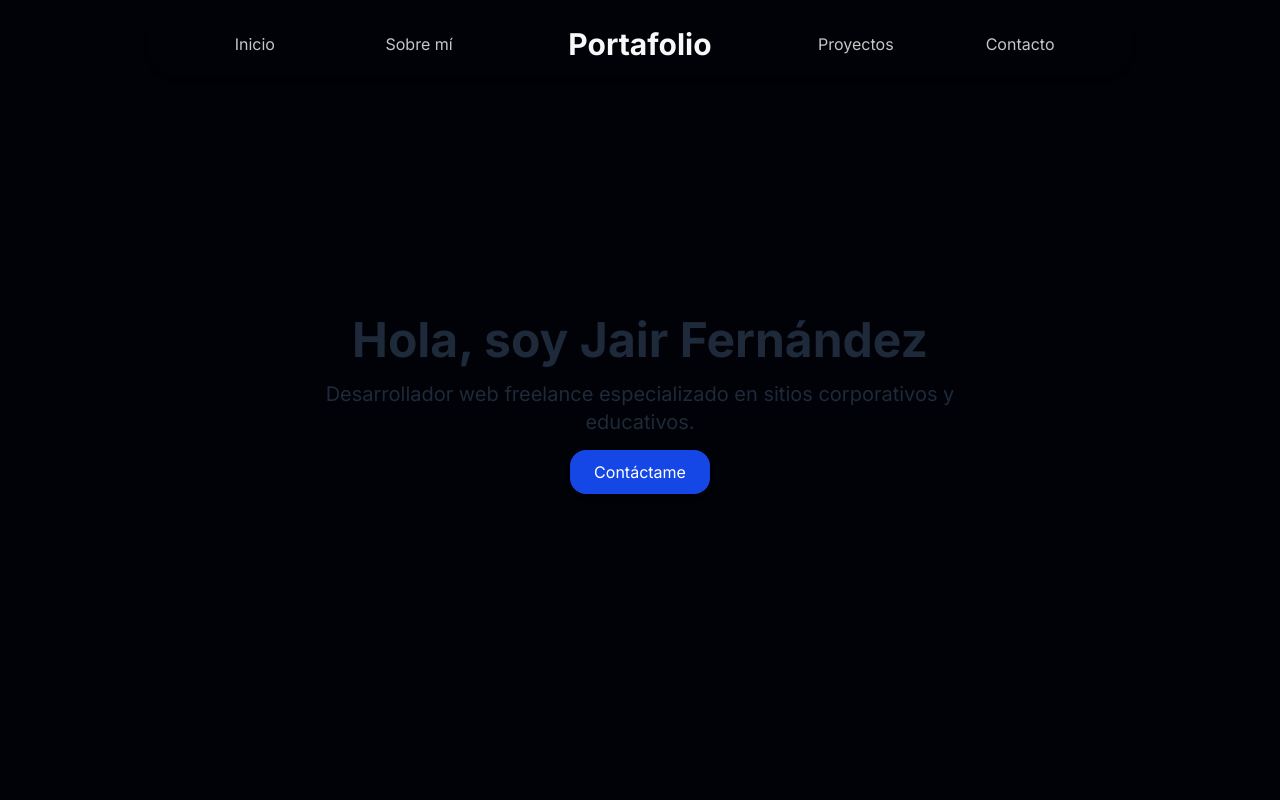
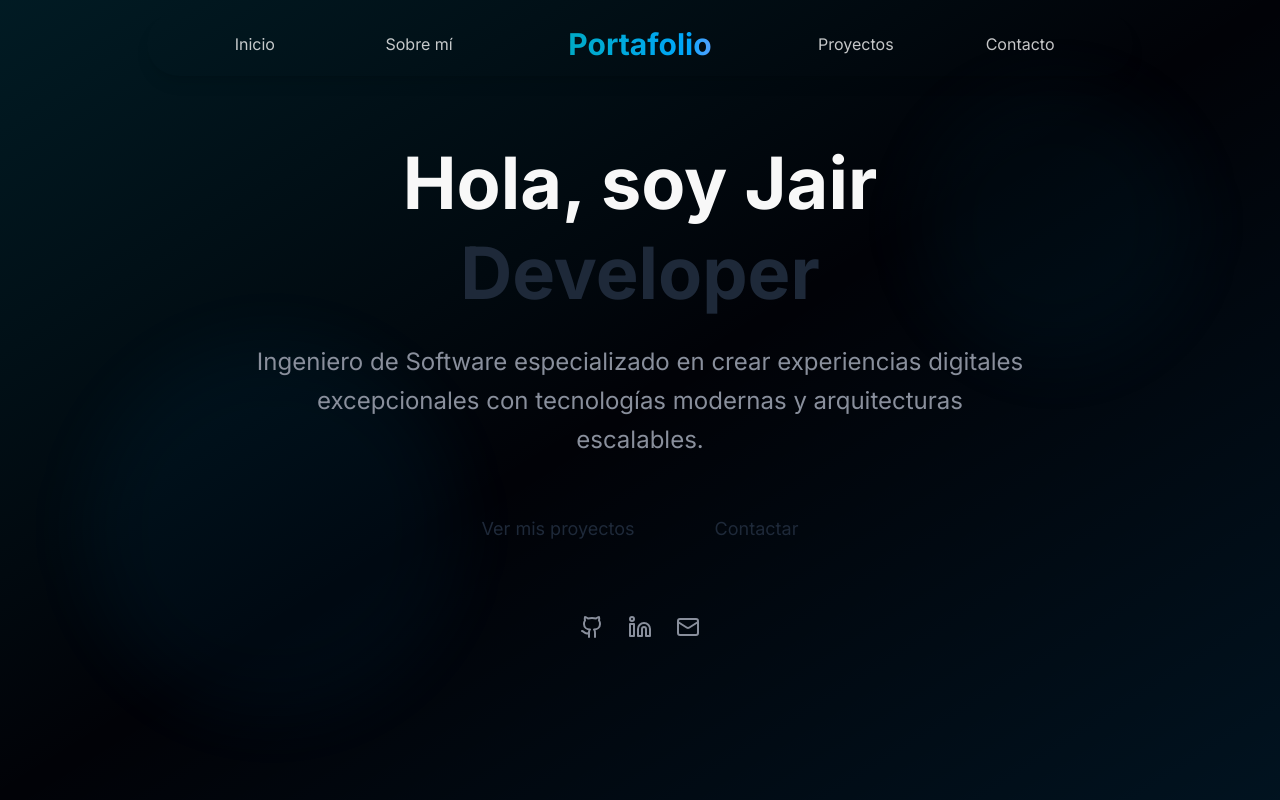
Before and after one commit to Jairdevv/portfolio, a React (Vite) app: page / in a window 1280 px wide. Shown: the top 800 px of the page. Built offline with nearby package versions, Linux system fonts and the light colour scheme.

Commit message:
hero updated

```diff
--- a/src/components/Hero.jsx
+++ b/src/components/Hero.jsx
@@ -1,21 +1,65 @@
+import { ArrowDown, Github, Linkedin, Mail } from "lucide-react";
+import { useEffect, useState } from "react";
+
+
 const Hero = () => {
+  const [isVisible, setIsVisible] = useState(false)
+
+  useEffect(() => {
+    setIsVisible(true);
+  }, []);
+
   return (
-    <section className="min-h-screen flex items-center justify-center  p-10">
-      <div className="text-center max-w-2xl">
-        <h1 className="text-4xl md:text-5xl font-bold mb-4">
-          Hola, soy Jair Fernández
-        </h1>
-        <p className="text-xl mb-6">
-          Desarrollador web freelance especializado en sitios corporativos y
-          educativos.
-        </p>
-        <a
-          href="#contacto"
-          className="bg-blue-700 text-white px-6 py-3 rounded-2xl shadow-md hover:bg-blue-900 transition"
-        >
-          Contáctame
-        </a>
+    <section id="inicio" className="min-h-screen flex items-center justify-center py-20 px-6 relative overflow-hidden">
+
+      <div className="absolute inset-0 bg-gradient-to-br from-primary/15 via-transparent to-primary-glow/10 pointer-events-none" />
+
+      <div className="container mx-auto py-10 relative z-10">
+        <div className="text-center animate-fade-in">
+
+          <div className="">
+            <h1 className="text-5xl md:text-7xl font-bold mb-6 leading-tight">
+              <span className="text-foreground">Hola, soy Jair</span>
+              <br />
+              <span className="hero-text animate-glow-pulse">
+                Developer
+              </span>
+            </h1>
+            <p className="text-xl md:text-2xl text-muted-foreground mb-8 max-w-3xl mx-auto leading-relaxed">
+              Ingeniero de Software especializado en crear experiencias digitales
+              excepcionales con tecnologías modernas y arquitecturas escalables.
+            </p>
+          </div>
+
+          <div className="flex flex-col sm:flex-row items-center justify-center gap-4 mb-5 sm:mb-12">
+            <button size="lg" className="glow-effect px-8 py-6 text-lg">
+              Ver mis proyectos
+            </button>
+            <button variant="outline" size="lg" className="px-8 py-6 text-lg">
+              Contactar
+            </button>
+          </div>
+        </div>
+
+        <div className="flex items-center justify-center gap-6 mb-6 text-muted-foreground">
+          <button variant="ghost" size="icon" className="hover:scale-110 transition-transform">
+            <Github size={24} />
+          </button>
+          <button variant="ghost" size="icon" className="hover:scale-110 transition-transform">
+            <Linkedin size={24} />
+          </button>
+          <button variant="ghost" size="icon" className="hover:scale-110 transition-transform">
+            <Mail size={24} />
+          </button>
+        </div>
+
+        {/* <div className="absolute bottom-8 left-1/2 transform -translate-x-1/2 animate-bounce">
+          <ArrowDown size={24} className="text-muted-foreground" />
+        </div> */}
       </div>
+
+      <div className="absolute top-20 right-20 w-72 h-72 bg-primary/5 rounded-full blur-2xl animate-pulse" />
+      <div className="absolute bottom-20 left-20 w-96 h-96 bg-primary-glow/5 rounded-full blur-2xl animate-pulse delay-1000" />
     </section>
   );
 };
--- a/src/components/Navbar.jsx
+++ b/src/components/Navbar.jsx
@@ -4,7 +4,7 @@ import { X, Menu, ChevronDown, Download, ExternalLink } from "lucide-react";
 const Navbar = () => {
   const [isScrolled, setIsScrolled] = useState(false);
   const [isMenuOpen, setIsMenuOpen] = useState(false);
-  const [activeSection, setActiveSection] = useState("inicio");
+  const [activeSection, setActiveSection] = useState("");
 
   useEffect(() => {
     const handleScroller = () => {
@@ -29,36 +29,42 @@ const Navbar = () => {
   ];
 
   const handleNavClick = (section) => {
-    setActiveSection(section.toLowerCase().replace(" ", "-"));
+    setActiveSection(section.href);
     setIsMenuOpen(false);
   };
 
   return (
     <nav className=" fixed top-3 left-0 right-0 z-50">
       <div className="container mx-auto px-6">
-        {/* flex items-center justify-between h-16 */}
         <div
-          className={`flex h-16 shadow-md w-full lg:w-[80%] mx-auto rounded-4xl p-3 transition-all duration-300 z-50 ${
-            isScrolled
-              ? "bg-background/80 backdrop-blur-md border border-border"
-              : "bg-transparent border sm:border-0 sm:bg-transparent"
-          }`}
+          className={`flex h-14 sm:h-16 shadow-lg w-full lg:w-[80%] mx-auto rounded-4xl p-3 transition-colors duration-300 z-50 ${isScrolled
+            ? "bg-background/90 backdrop-blur-md border border-primary/30"
+            : "bg-transparent border-0"
+            }`}
         >
           <ul className="flex items-center justify-around w-[90%] sm:w-full">
             <li className="hidden sm:flex gap-5 md:gap-10 w-[30%] justify-around">
               {leftItems.map((item) => (
                 <a
                   key={item.href}
-                  className="text-foreground/80 hover:text-primary transition-colors duration-300 cursor-pointer"
+                  className={`relative text-foreground/80 hover:text-primary transition-all duration-300 cursor-pointer group ${activeSection === item.href ? "text-primary" : ""
+                    }`}
                   href={item.href}
+                  onClick={() => handleNavClick(item)}
                 >
                   {item.label}
+                  <span
+                    className={`absolute -bottom-1 left-0 w-full h-0.5 bg-primary transform transition-all duration-500 ${activeSection === item.href
+                      ? "scale-x-100"
+                      : "scale-x-0 group-hover:scale-x-100"
+                      }`}
+                  />
                 </a>
               ))}
             </li>
 
             <li className="text-2xl font-bold cursor-pointer text-center">
-              <h2 className="text-2xl sm:text-3xl font-bold text-primary-foreground">
+              <h2 className="text-2xl sm:text-3xl font-bold bg-gradient-to-r from-primary to-blue-400 bg-clip-text text-transparent hover:scale-105 transition-transform duration-300">
                 {centerItem.label}
               </h2>
             </li>
@@ -67,10 +73,18 @@ const Navbar = () => {
               {rightItems.map((item) => (
                 <a
                   key={item.href}
-                  className="text-foreground/80 hover:text-primary duration-300 transition-colors cursor-pointer"
+                  className={`relative text-foreground/80 hover:text-primary duration-300 transition-all cursor-pointer group ${activeSection === item.href ? "text-primary" : ""
+                    }`}
                   href={item.href}
+                  onClick={() => handleNavClick(item)}
                 >
                   {item.label}
+                  <span
+                    className={`absolute -bottom-1 left-0 w-full h-0.5 bg-primary transform transition-all duration-500 ${activeSection === item.href
+                      ? "scale-x-100"
+                      : "scale-x-0 group-hover:scale-x-100"
+                      }`}
+                  />
                 </a>
               ))}
             </li>
@@ -78,7 +92,7 @@ const Navbar = () => {
 
           {/* Mobile Menu Button */}
           <button
-            className="sm:hidden trasnsition-all text-primary-foreground"
+            className="sm:hidden transition-all text-primary-foreground"
             onClick={() => setIsMenuOpen(!isMenuOpen)}
           >
             {isMenuOpen ? <X size={20} /> : <Menu size={20} />}
@@ -86,28 +100,28 @@ const Navbar = () => {
         </div>
         {/* Mobile Menu */}
         {isMenuOpen && (
-          <div className="sm:hidden py-5 animate-fade-in  rounded-4xl backdrop-blur-md bg-overlay mt-2">
+          <div className="sm:hidden py-5 animate-fade-in rounded-4xl backdrop-blur-xl bg-background/90 mt-2 border border-primary/20 shadow-lg shadow-primary/10">
             <ul className="flex flex-col items-center gap-7">
               {leftItems.concat(rightItems).map((item) => (
                 <li key={item.href} className="py-2">
                   <a
-                    className="text-foreground/80 hover:text-primary transition-colors"
+                    className="text-foreground/80 hover:text-primary transition-colors duration-300"
                     href={item.href}
+                    onClick={() => handleNavClick(item)}
                   >
                     {item.label}
                   </a>
                 </li>
               ))}
             </ul>
-            <button className="text-foreground w-[90%] flex justify-center mx-auto mt-2 glow-effect bg-background/90 border border-gray-700/70 rounded-xl py-1">
-              Descargar CV
-            </button>
-            <button className="text-white w-[90%] flex justify-center mx-auto mt-2 bg-gray-800/90 border border-gray-600 rounded-xl py-2 hover:shadow-lg hover:shadow-blue-500/50 transition-all duration-300 hover:-translate-y-1">
+            <button className="text-foreground w-[90%] flex justify-center items-center gap-2 mx-auto mt-4 glow-effect bg-primary/10 border border-primary/30 rounded-xl py-2 hover:bg-primary/20 transition-all duration-300">
+              <Download size={16} />
               Descargar CV
             </button>
           </div>
         )}
       </div>
+
     </nav>
   );
 };
--- a/src/index.css
+++ b/src/index.css
@@ -39,7 +39,7 @@
   --color-foreground: oklch(0.98 0 0);
   --color-primary: oklch(0.6 0.3 200);
   --color-primary-foreground: oklch(0.98 0 0);
-  --primary-glow: 200 100% 50%;
+  --color-primary-glow: hsl(200 100% 50%);
   --color-secondary: oklch(0.16 0.02 264);
   --color-secondary-foreground: oklch(0.98 0 0);
   --color-muted: oklch(0.16 0.02 264);
```
